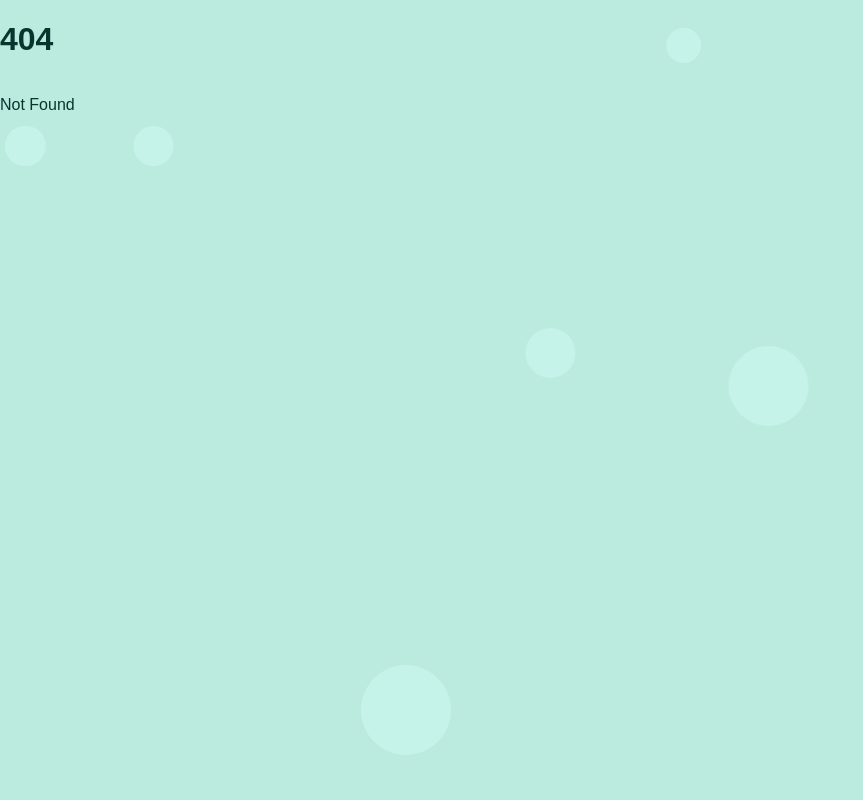
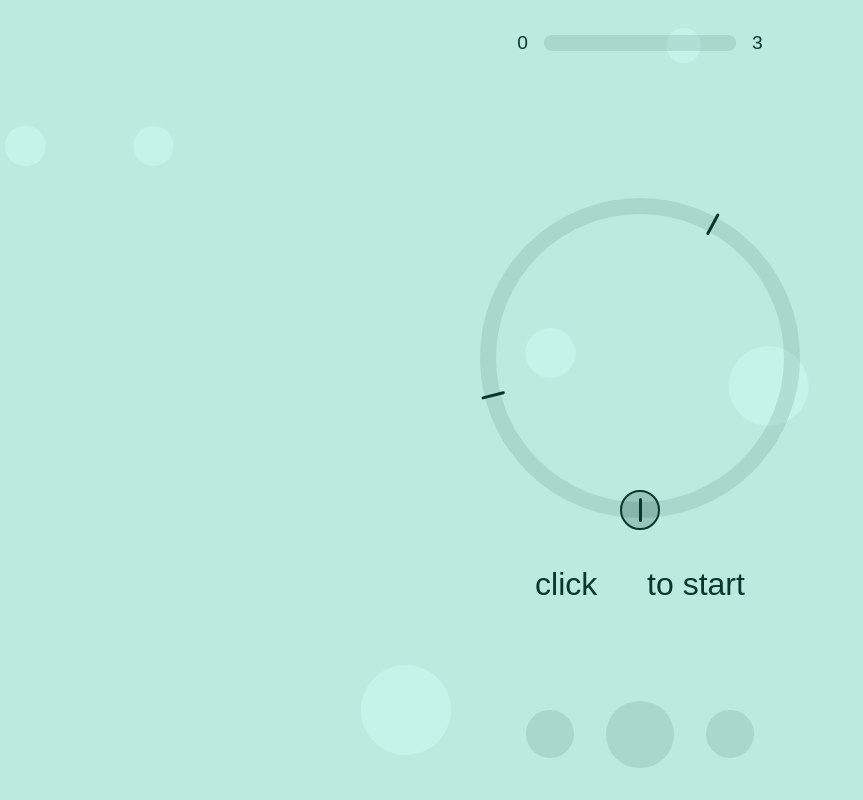
Before and after one commit to refact0r/respir, a SvelteKit app: page /4-7-8 in a window 1280 px wide. Before the commit this address had no page. Shown: the whole page, without its empty margins (0-863 px from the left). Built offline with nearby package versions, Linux system fonts and the light colour scheme; some icons are missing; a web font is replaced by a local one.

Commit message:
componentize breath page

```diff
--- /dev/null
+++ b/src/routes/4-7-8/+page.svelte
@@ -0,0 +1,29 @@
+<script>
+	import BreathePage from '../BreathePage.svelte';
+
+	let exercise = {
+		name: '4-7-8 Breathing',
+		description: '',
+		cycles: 3,
+		animation: 'circle',
+		routine: [
+			{
+				name: 'breathe in',
+				duration: 4,
+				type: 'in'
+			},
+			{
+				name: 'hold',
+				duration: 7,
+				type: 'hold'
+			},
+			{
+				name: 'breathe out',
+				duration: 8,
+				type: 'out'
+			}
+		]
+	};
+</script>
+
+<BreathePage {exercise} />
--- a/src/routes/breathe/+page.svelte
+++ b/src/routes/BreathePage.svelte
@@ -4,36 +4,28 @@
 	import IconHouse from '~icons/ph/house-duotone';
 	// import IconGear from '~icons/ph/gear-duotone';
 	import IconReset from '~icons/ph/arrow-clockwise-duotone';
+	import { onMount } from 'svelte';
 
 	let inWav, outWav, holdWav, forestWav;
 
-	let exercise = {
-		name: 'Box Breathing',
-		description: '',
-		cycles: 3,
-		routine: [
-			{
-				name: 'breathe in',
-				duration: 4,
-				type: 'in'
-			},
-			{
-				name: 'hold',
-				duration: 4,
-				type: 'hold'
-			},
-			{
-				name: 'breathe out',
-				duration: 4,
-				type: 'out'
-			},
-			{
-				name: 'hold',
-				duration: 4,
-				type: 'hold'
+	export let exercise;
+
+	onMount(() => {
+		inWav = new Audio('/audio/breathe-in.wav');
+		outWav = new Audio('/audio/breathe-out.wav');
+		holdWav = new Audio('/audio/hold.wav');
+		forestWav = new Audio('/audio/forest.mp3');
+	});
+
+	if (exercise.animation === 'circle') {
+		let total = exercise.routine.reduce((sum, i) => sum + i.duration, 0);
+		let curr = 0;
+		for (let i = 0; i < exercise.routine.length; i++) {
+			exercise.routine[i].start = (curr / total) * 360;
+			curr += exercise.routine[i].duration;
+			exercise.routine[i].end = (curr / total) * 360;
 		}
-		]
-	};
+	}
 
 	let play = false;
 	let cycle = -2;
@@ -121,7 +113,11 @@
 
 		// animate stuff
 		if (cycle >= 0) {
+			if (exercise.animation === 'box') {
 				animateBox(time);
+			} else {
+				animateCircle(time);
+			}
 		}
 		animateText(elapsedSec);
 
@@ -178,19 +174,31 @@
 		const distance = boxSize - trackSize;
 		const increasing = (elapsedStep / 1000 / stepDuration) * distance + offset;
 		const decreasing = distance - (elapsedStep / 1000 / stepDuration) * distance + offset;
-		if (step === 0) {
+		switch (step) {
+			case 0:
 				circleElem.style.left = `${offset}rem`;
 				circleElem.style.bottom = `${increasing}rem`;
-		} else if (step === 1) {
+				break;
+			case 1:
 				circleElem.style.left = `${increasing}rem`;
 				circleElem.style.bottom = `${distance + offset}rem`;
-		} else if (step === 2) {
+				break;
+			case 2:
 				circleElem.style.left = `${distance + offset}rem`;
 				circleElem.style.bottom = `${decreasing}rem`;
-		} else if (step === 3) {
+				break;
+			case 3:
 				circleElem.style.left = `${decreasing}rem`;
 				circleElem.style.bottom = `${offset}rem`;
+				break;
 		}
+	}
+
+	// animate circle around circle
+	function animateCircle(time) {
+		const elapsedStep = time - prevStep;
+		const range = exercise.routine[step].end - exercise.routine[step].start;
+		circleElem.style.transform = `rotate(${(elapsedStep / 1000 / exercise.routine[step].duration) * range + exercise.routine[step].start}deg)`;
 	}
 
 	// animate text fades
@@ -233,9 +241,14 @@
 	</div>
 	<div class="middle">
 		<div class="visualizer">
-			<div class="box">
+			<div class={exercise.animation === 'box' ? 'box' : 'loop'}>
 				<div class="count" bind:this={countElem}>{cycle >= -1 ? count : ''}</div>
 				<div class="circle" bind:this={circleElem}></div>
+				{#if exercise.animation === 'circle'}
+					{#each exercise.routine as step}
+						<div class="tick" style={`transform: rotate(${step.start}deg); `}></div>
+					{/each}
+				{/if}
 			</div>
 		</div>
 		<div class="text" bind:this={textElem}>
@@ -268,23 +281,6 @@
 	</div>
 </main>
 
-<audio bind:this={inWav}>
-	<source src="/audio/breathe-in.wav" type="audio/wav" />
-	Your browser does not support the audio element.
-</audio>
-<audio bind:this={outWav}>
-	<source src="/audio/breathe-out.wav" type="audio/wav" />
-	Your browser does not support the audio element.
-</audio>
-<audio bind:this={holdWav}>
-	<source src="/audio/hold.wav" type="audio/wav" />
-	Your browser does not support the audio element.
-</audio>
-<audio bind:this={forestWav}>
-	<source src="/audio/forest.mp3" type="audio/mp3" />
-	Your browser does not support the audio element.
-</audio>
-
 <style lang="scss">
 	main {
 		flex: 1;
@@ -316,11 +312,13 @@
 	}
 
 	.cycle {
+		font-size: 1.2rem;
 		width: 3rem;
 		text-align: right;
 	}
 
 	.total {
+		font-size: 1.2rem;
 		width: 3rem;
 		text-align: left;
 	}
@@ -357,14 +355,14 @@
 		padding: 1.6rem;
 	}
 
-	$box-size: 20rem;
+	$size: 20rem;
 	$track-size: 1rem;
 	$circle-size: 2.5rem;
 	$offset: calc(-1rem * ($circle-size - $track-size) / 2rem - 1rem);
 
 	.box {
-		width: $box-size;
-		height: $box-size;
+		width: $size;
+		height: $size;
 		border: $track-size solid var(--bg-2);
 		border-radius: 2rem;
 		position: relative;
@@ -375,16 +373,62 @@
 
 	.count {
 		font-size: 3rem;
+		font-weight: 500;
 	}
 
 	.circle {
 		position: absolute;
-		left: $offset;
-		bottom: $offset;
 		width: $circle-size;
 		height: $circle-size;
 		border-radius: 50%;
 		border: 2.5px solid var(--txt);
 		background: var(--bg-3);
 	}
+
+	.box .circle {
+		left: $offset;
+		bottom: $offset;
+	}
+
+	.loop .circle {
+		left: calc($size / 2 - $circle-size / 2 - $track-size);
+		bottom: $offset;
+		transform-origin: calc($circle-size / 2) calc(-1 * ($size - $circle-size - $track-size) / 2);
+		transform: rotate(0deg);
+		// animation: 3s spin infinite linear;
+	}
+
+	@keyframes spin {
+		0% {
+			transform: rotate(0deg);
+		}
+		100% {
+			transform: rotate(360deg);
+		}
+	}
+
+	.loop {
+		width: $size;
+		height: $size;
+		border-radius: 50%;
+		border: $track-size solid var(--bg-2);
+		position: relative;
+		display: flex;
+		justify-content: center;
+		align-items: center;
+	}
+
+	$tick-width: 3px;
+	$tick-height: 1.5rem;
+
+	.tick {
+		position: absolute;
+		left: calc($size / 2 - $track-size - 1.5px);
+		bottom: -1.25rem;
+		width: $tick-width;
+		height: $tick-height;
+		border-radius: $tick-width;
+		background: var(--txt);
+		transform-origin: calc($tick-width / 2) calc(-1 * ($size - $tick-height - $track-size) / 2);
+	}
 </style>
```
Also changed, not shown: src/routes/box/+page.svelte (added, +34 -0 lines). Lines whose indentation alone changed are shown as unchanged.
